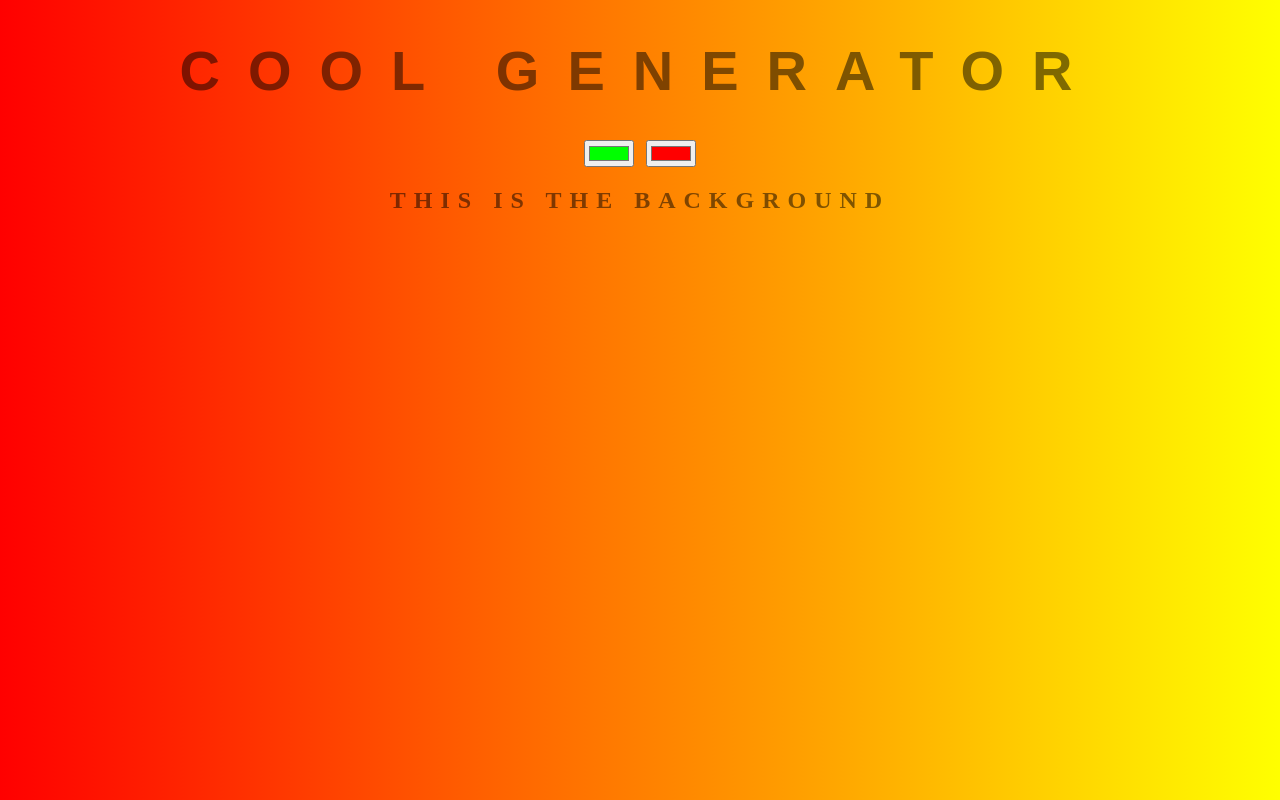
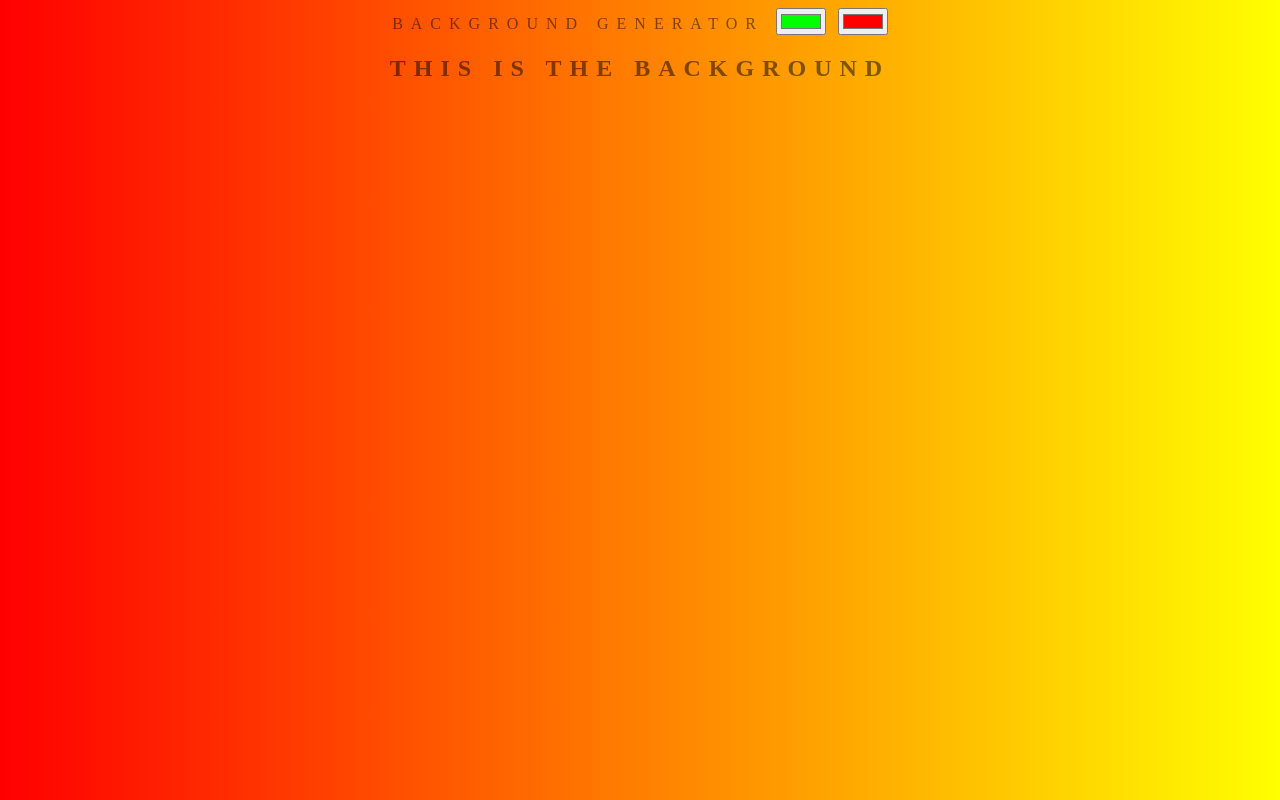
Before and after one commit to chilledoutluke/background-generator, a plain HTML site: page index.html in a window 1280 px wide. Drawn offline with Linux system fonts and the light colour scheme.

Commit message:
reverting back to old title

```diff
--- a/index.html
+++ b/index.html
@@ -5,7 +5,7 @@
 	<link rel="stylesheet" type="text/css" href="style.css">
 </head>
 <body id="gradient">
-	<h1>COOL Generator</h1>
+	</h1> Background Generator</h1>
 	<input class="color1" type="color" name="color1" value="#00ff00">
 	<input class="color2" type="color" name="color2" value="#ff0000">
 	<h2>This is the Background</h2>
```
